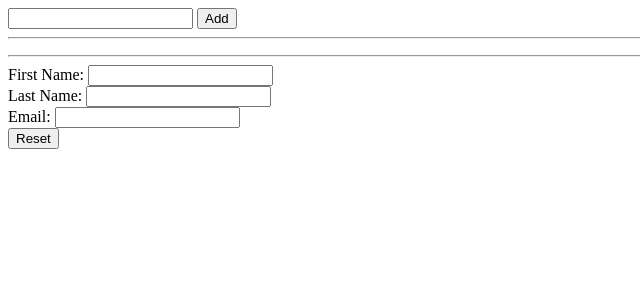
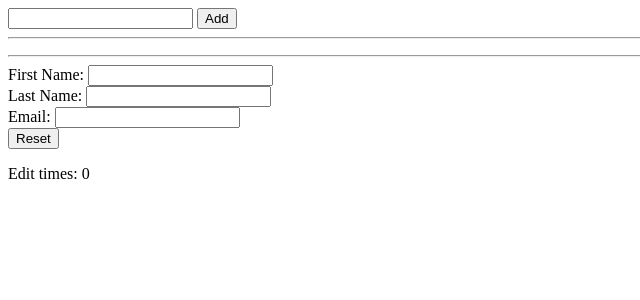
Before and after one commit to trikhaidev/self-study-fe, a React (Vite) app in the folder React/UseReducerInReact/: page / in a window 1280 px wide. Shown: the top 300 px of the page, without its empty margins (0-640 px from the left). Built offline with nearby package versions, Linux system fonts and the light colour scheme.

Commit message:
Ôn tập sử dung useReducer
=> tự custom hook reducer

```diff
--- a/React/UseReducerInReact/src/components/Form.tsx
+++ b/React/UseReducerInReact/src/components/Form.tsx
@@ -1,11 +1,13 @@
-import { useReducer } from "react";
-import { FormReducer, type FormModel } from "../models/FormModel";
+import useMyCustomReducer from "../custom-reducer/useMyCustomReducer";
+import { FormReducer, type FormModel} from "../models/FormModel";
+
 
 export default function Form() {
-    const [form, dispatch] = useReducer(FormReducer, {
+    const [form, dispatch] = useMyCustomReducer(FormReducer, {
         firstName: '',
         lastName: '',
-        email: ''
+        email: '',
+        editCount:0,
     });
     function handleEditForm(next: FormModel) {
         dispatch({
@@ -48,6 +50,7 @@ export default function Form() {
                         type: 'reset'
                     });
                 }}>Reset</button>
+                <p>Edit times: {form.editCount}</p>
             </div>
             {
                 (form.firstName || form.lastName || form.email) &&
--- /dev/null
+++ b/React/UseReducerInReact/src/custom-reducer/useMyCustomReducer.ts
@@ -0,0 +1,13 @@
+import { useState } from "react";
+
+export default function useMyCustomReducer<m,a>(
+    taskReducer:(curr:m,action:a) => m,
+    init:m
+): [m, (action:a)=>void]
+{
+    const [value,setValue] = useState(init);
+    function dispatch(action:a){
+        setValue(c => taskReducer(c,action));
+    }
+    return [value,dispatch];
+}
--- a/React/UseReducerInReact/src/models/FormModel.ts
+++ b/React/UseReducerInReact/src/models/FormModel.ts
@@ -2,6 +2,7 @@ export interface FormModel {
     firstName: string;
     lastName: string;
     email: string;
+    editCount:number;
 }
 export type FormAction ={
     type:string;
@@ -10,14 +11,16 @@ export type FormAction ={
 export function FormReducer(model:FormModel,action:FormAction):FormModel{
     if(action.type === 'edit'){
         return {
-            ...action.newFromModel!
+            ...action.newFromModel!,
+            editCount:model.editCount + 1,
         }
     }
     else if(action.type === 'reset'){
         return {
             firstName: '',
             lastName: '',
-            email: ''
+            email: '',
+            editCount:model.editCount + 1,
         }
     }
     throw new Error('unknown action type');
```
